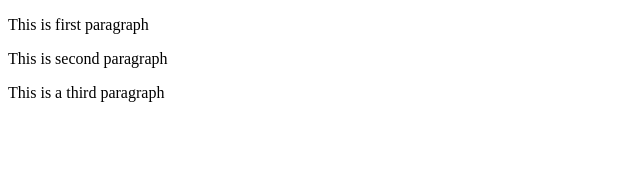
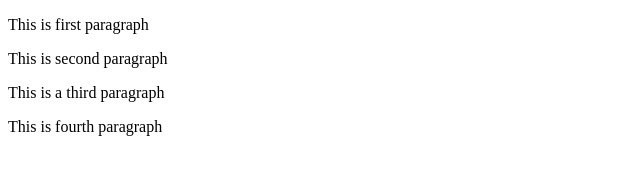
Before and after one commit to mohandevo/git-testing, a plain HTML site: page index.html in a window 1280 px wide. Shown: the whole page, without its empty margins (0-640 px from the left). Drawn offline with Linux system fonts and the light colour scheme.

Commit message:
fourth commit

```diff
--- a/index.html
+++ b/index.html
@@ -5,5 +5,6 @@
     <p>This is first paragraph</p>
     <p>This is second paragraph</p>
     <p>This is a third paragraph</p>
+    <p>This is fourth paragraph</p>
 </body>
 </html>
```
